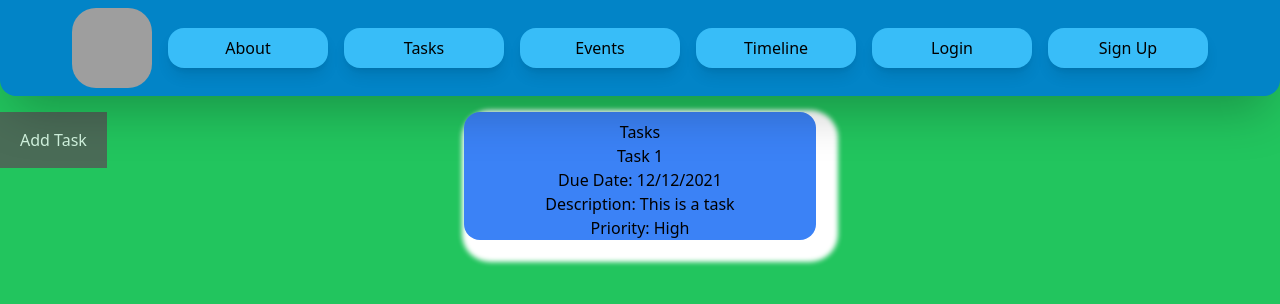
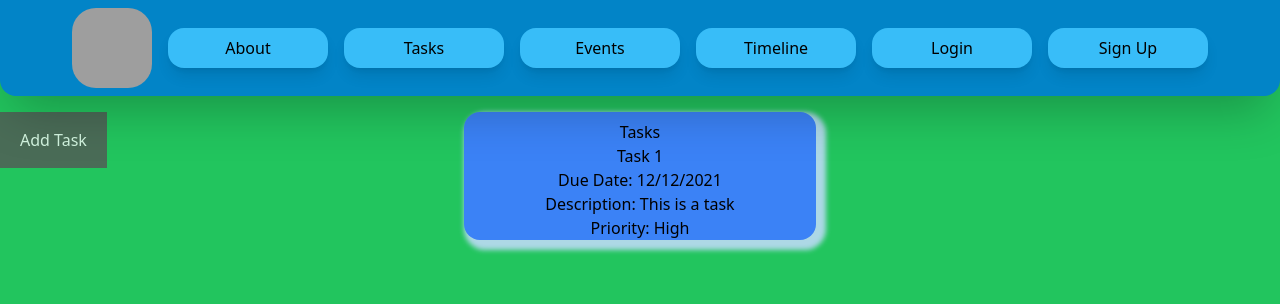
Before and after one commit to K7theCompSciMan/taskermind, a SvelteKit app: page /tasks in a window 1280 px wide. Shown: the top 304 px of the page. Built offline with nearby package versions, Linux system fonts and the light colour scheme; grey boxes are pictures that could not be loaded.

Commit message:
aocnasevbjsdfbhvjebsv

```diff
--- a/src/routes/tasks/+page.svelte
+++ b/src/routes/tasks/+page.svelte
@@ -51,7 +51,7 @@
   background-color:rgb(59, 130, 246);
   z-index: 9;
   border-radius: 2px;
-  box-shadow: 10px 10px 5px 12px white;
+  box-shadow: 5px 5px 5px 5px lightblue;
 
 }
 
@@ -109,7 +109,7 @@
   background-color: rgb(59, 130, 246);
   border-radius: 1rem;
   margin: 1rem;
-  box-shadow: 10px 10px 5px 12px white;
+  box-shadow: 5px 5px 5px 5px lightblue;
   padding-top: 0.5rem/* 8px */;
 
 }
```
